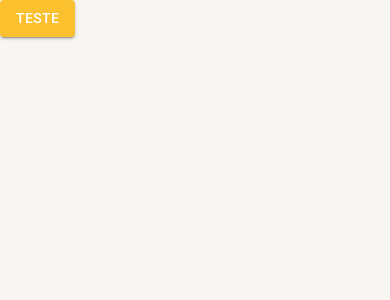
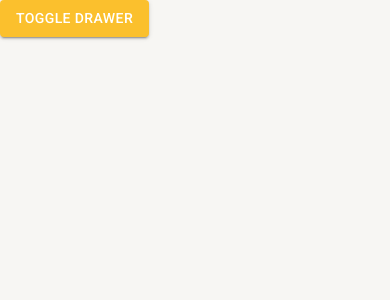
Before and after one commit to Luceliabatista/Car_Manager, a React (Create React App) app: page /pagina-inicial in a window 390 px wide. Shown: the top 300 px of the page. Built offline with nearby package versions, Linux system fonts and the light colour scheme.

Commit message:
Criando menu Lateral e sua responsividade

```diff
--- a/src/App.tsx
+++ b/src/App.tsx
@@ -1,15 +1,19 @@
 import React from "react";
 import { BrowserRouter } from "react-router-dom";
 import { AppRoutes } from "./routes";
-import { LightTheme, DarkTheme } from "./shared/themes";
-import { AppThemeProvider } from "./shared/contexts";
+import { AppThemeProvider, DrawerProvider } from "./shared/contexts";
+import { MenuLateral } from "./shared/components";
 
 function App() {
   return (
     <AppThemeProvider>
-      <BrowserRouter>
-        <AppRoutes />
-      </BrowserRouter>
+      <DrawerProvider>
+        <BrowserRouter>
+          <MenuLateral>
+            <AppRoutes />
+          </MenuLateral>
+        </BrowserRouter>
+      </DrawerProvider>
     </AppThemeProvider>
   );
 }
--- a/src/routes/index.tsx
+++ b/src/routes/index.tsx
@@ -1,16 +1,20 @@
 import { Button } from "@mui/material";
 import { Routes, Route, Navigate } from "react-router-dom";
-import { useAppThemeContext } from "../shared/contexts";
+import { useDrawerContext } from "../shared/contexts";
 
 export const AppRoutes = () => {
-  const { toggleTheme } = useAppThemeContext();
+  const { toggleDrawerOpen } = useDrawerContext();
   return (
     <Routes>
       <Route
         path="/pagina-inicial"
         element={
-          <Button variant="contained" color="primary" onClick={toggleTheme}>
-            Teste
+          <Button
+            variant="contained"
+            color="primary"
+            onClick={toggleDrawerOpen}
+          >
+            Toggle Drawer
           </Button>
         }
       />
--- /dev/null
+++ b/src/shared/components/index.ts
@@ -0,0 +1 @@
+export * from './menu-lateral/MenuLateral'
--- /dev/null
+++ b/src/shared/components/menu-lateral/MenuLateral.tsx
@@ -0,0 +1,73 @@
+import {
+  Avatar,
+  Box,
+  Divider,
+  Drawer,
+  Icon,
+  List,
+  ListItemButton,
+  ListItemIcon,
+  ListItemText,
+  useMediaQuery,
+  useTheme,
+} from "@mui/material";
+import { useDrawerContext } from "../../contexts";
+
+interface IAppMenuLateralProps {
+  children: React.ReactNode;
+}
+
+export const MenuLateral: React.FC<IAppMenuLateralProps> = ({ children }) => {
+  const theme = useTheme();
+  const smDown = useMediaQuery(theme.breakpoints.down("sm"));
+
+  const { isDrawerOpen, toggleDrawerOpen } = useDrawerContext();
+
+  return (
+    <>
+      <Drawer
+        open={isDrawerOpen}
+        variant={smDown ? "temporary" : "permanent"}
+        onClose={toggleDrawerOpen}
+      >
+        <Box
+          width={theme.spacing(28)}
+          height="100%"
+          display="flex"
+          flexDirection="column"
+        >
+          <Box
+            width="100%"
+            height={theme.spacing(20)}
+            display="flex"
+            alignItems="center"
+            justifyContent="center"
+          >
+            <Avatar
+              sx={{ height: theme.spacing(12), width: theme.spacing(12) }}
+              alt="Remy Sharp"
+              src="https://www.ticketlog.com.br/blog/wp-content/uploads/2021/04/tipos-de-frotas.jpg"
+            />
+          </Box>
+
+          <Divider />
+
+          <Box flex={1}>
+            <List component="nav">
+              <ListItemButton>
+                <ListItemIcon>
+                  <Icon>home</Icon>
+                </ListItemIcon>
+                <ListItemText primary="Página Inicial" />
+              </ListItemButton>
+            </List>
+          </Box>
+        </Box>
+      </Drawer>
+
+      <Box height="100vh" marginLeft={smDown ? 0 : theme.spacing(28)}>
+        {children}
+      </Box>
+    </>
+  );
+};
--- /dev/null
+++ b/src/shared/contexts/DrawerContext.tsx
@@ -0,0 +1,56 @@
+import { createContext, useCallback, useContext, useState } from "react";
+
+interface IDrawerOption {
+  icon: string;
+  path: string;
+  label: string;
+}
+
+interface IDrawerContextData {
+  isDrawerOpen: boolean;
+  toggleDrawerOpen: () => void;
+  drawerOptions: IDrawerOption[];
+  setDrawerOptions: (newDrawerOptions: IDrawerOption[]) => void;
+}
+
+const DrawerContext = createContext({} as IDrawerContextData);
+
+export const useDrawerContext = () => {
+  return useContext(DrawerContext);
+};
+
+interface IDrawerProviderProps {
+  children: React.ReactNode;
+}
+
+export const DrawerProvider: React.FC<IDrawerProviderProps> = ({
+  children,
+}) => {
+  const [drawerOptions, setDrawerOptions] = useState<IDrawerOption[]>([]);
+  const [isDrawerOpen, setIsDrawerOpen] = useState(false);
+
+  const toggleDrawerOpen = useCallback(() => {
+    setIsDrawerOpen((oldDrawerOpen) => !oldDrawerOpen);
+  }, []);
+
+//   const handleSetDrawerOpen = useCallback(
+//     (newDrawerOptions: IDrawerOption[]) => {
+//       setDrawerOptions(newDrawerOptions);
+//     },
+//     []
+//   );
+
+  return (
+    <DrawerContext.Provider
+      value={{
+        isDrawerOpen,
+        drawerOptions,
+        toggleDrawerOpen,
+        setDrawerOptions,
+        // handleSetDrawerOpen,
+      }}
+    >
+      {children}
+    </DrawerContext.Provider>
+  );
+};
--- a/src/shared/contexts/index.ts
+++ b/src/shared/contexts/index.ts
@@ -1 +1,2 @@
+export * from './DrawerContext';
 export * from './ThemeContext';
```
